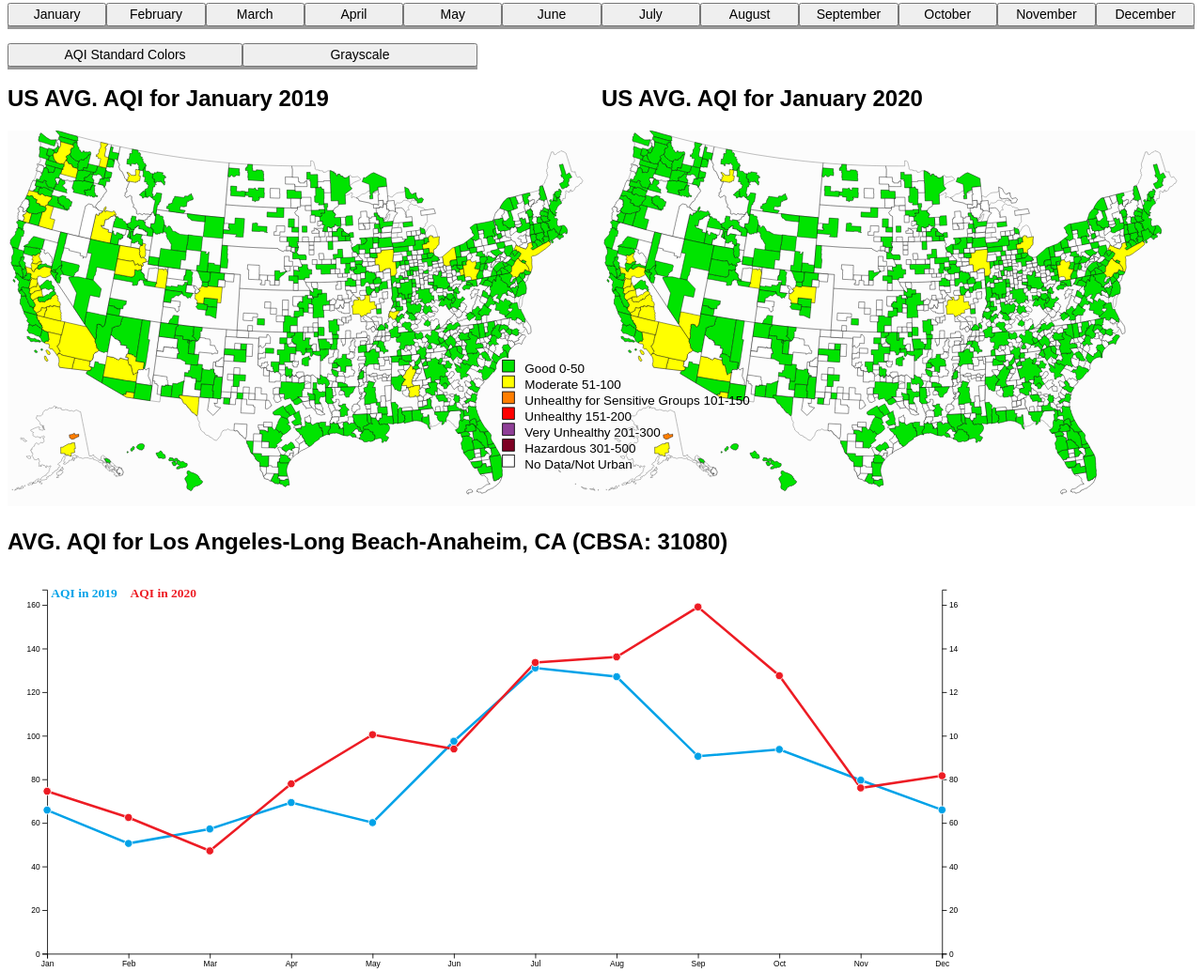
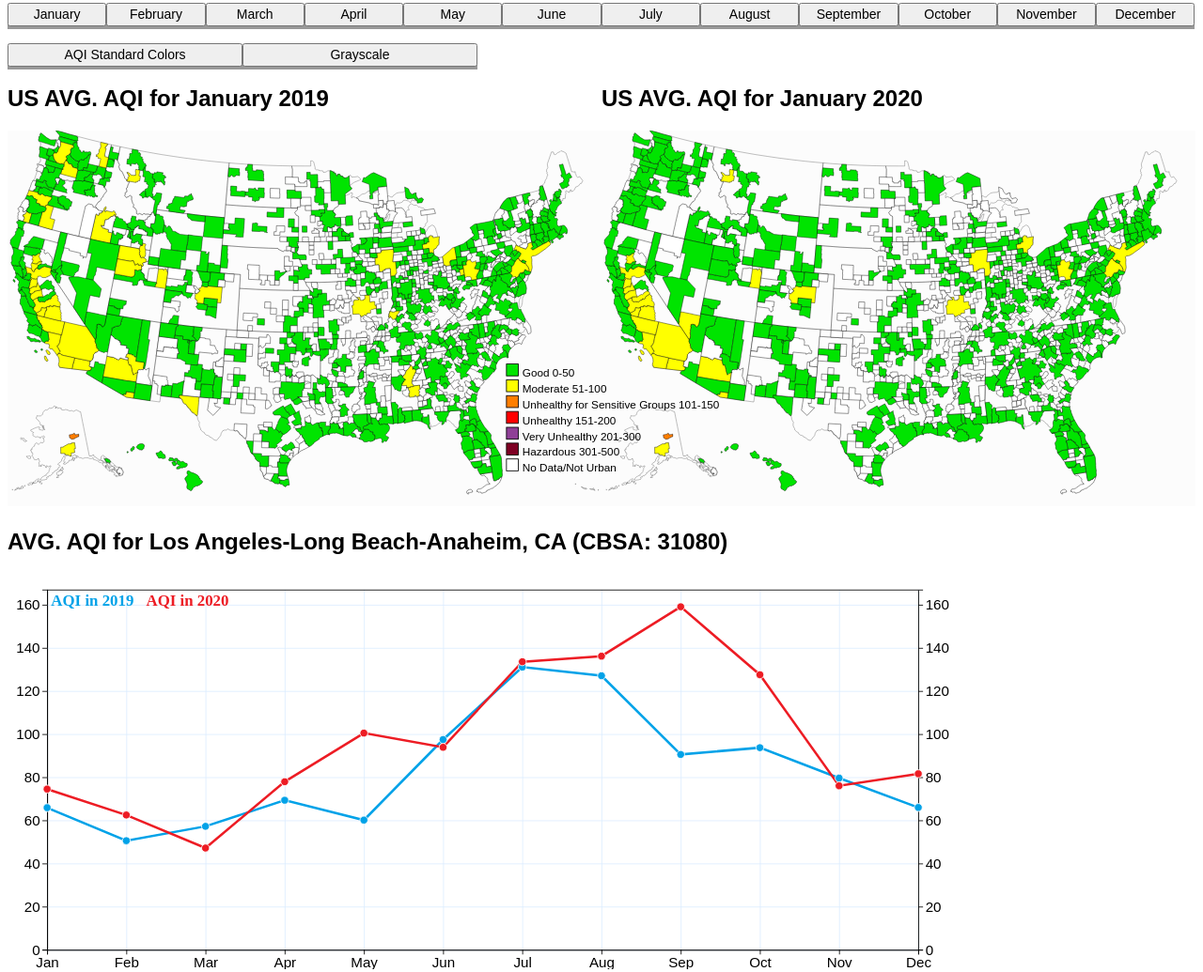
Before and after one commit to NateRice/DSC530project, a plain HTML site: page index.html in a window 1280 px wide. Shown: the part 252-1287 px from the top of the page at 94% size. Drawn offline with Linux system fonts and the light colour scheme.

Commit message:
updated index.html: increased scatterplot font size, added gridlines for scatterplot, cleaned up unused code and comments

```diff
--- a/index.html
+++ b/index.html
@@ -45,7 +45,19 @@
             box-shadow: 0 5px #666;
             transform: translateY(4px);
         }
-
+        .axes
+        {
+            font-size: 18px;
+        }
+        .legendtext
+        {
+            font-size: 20px;
+            cursor: pointer;
+        }
+        .axis-grid line
+        {
+            stroke: #def;
+        }
         #selectable2019
         {
             float: left;
@@ -151,8 +163,7 @@
 
     // DATA SOURCES:
     // US Census Shapefiles: https://www.census.gov/cgi-bin/geo/shapefiles/index.php
-    // US EPA AirQuality Pre-generated data files: https://aqs.epa.gov/aqsweb/airdata/download_files.html#Annual
-    // https://aqs.epa.gov/aqsweb/airdata/download_files.html#AQI
+    // US EPA AirQuality Pre-generated data files: https://aqs.epa.gov/aqsweb/airdata/download_files.html#AQI
 
     // Source 1: US Census CBSA(Core-Based Statistical Areas) - Metropolitan/Micropolitan - shapefile converted to topojson and simplified using https://mapshaper.org/
     let topojsonCBSA = "./data/us_cbsa_simple_topo.json";
@@ -164,7 +175,7 @@
     let avgAQI2019 = "./data/monthlyAQI2019.csv";
 
     //source 4: 2020AQI with months
-    let avgAQI2020 = "./data/monthlyAQI2020.csv"; //  //source 9: full data for 2019
+    let avgAQI2020 = "./data/monthlyAQI2020.csv";
 
 
 	// raw source files for lazy edits, comment out the above section to use these
@@ -176,14 +187,17 @@
 	let avgAQI2020 = "https://raw.githubusercontent.com/NateRice/DSC530project/main/data/monthlyAQI2020.csv";
 	*/
 
+
     // use a map projection then scale and translate to the center of the screen
     let projection = d3.geoAlbersUsa().scale(1000).translate([365,225])
     // use the map projection
     let geoPath = d3.geoPath().projection(projection);
 
+    // default values on page load
     let selectedMonth = "Jan";
 	let selectedCBSA = "31080";
 	let selectedName = "Los Angeles-Long Beach-Anaheim, CA";
+
 	// dictionaries we kept adding in as we went along
     let monthNames = { // for titles
         "Jan":"January",
@@ -230,14 +244,13 @@
 
     let aqiColors = ["#00e400","#ffff00","#ff7e00","#ff0000","#8f3f97","#7e0023"]; //EPA AQI official color categories
     let grays = ['#D8D8D8','#B4B4B4','#909090','#6C6C6C','#484848','#242424']; //grayscale
-    let colormap = aqiColors;
-
+    let colormap = aqiColors; // color scale in use
 
 	let aqiGraph = ["#00A2E8","#ED1C24"]; // distinct colors for scatterplot
 	let grayGraph = ["#ACACAC","#555555"]; // grayscale
-	let colorplot = aqiGraph;
+	let colorplot = aqiGraph; // color scale in use
 
-    // use a promise function to load all data files and then perform actions defined by main function
+    // use a promise function to load all data files and then perform actions defined by following functions
     Promise.all([
             d3.json(topojsonCBSA),  // data[0] is CBSA json data
             d3.json(topojsonState), // data[1] is State json data
@@ -245,30 +258,28 @@
             d3.csv(avgAQI2020)      // data[3] is 2020 AQI data
 		]).then(function (data) {
 		let map2019 = choroplethMap(data,data[2],'#selectableAQIMap',"translate(0,0)")
-        let map2020 = choroplethMap(data,data[3],'#selectableAQIMap',"translate(750,0)") //700,0
-        let legend = legendAQI('#selectableAQIMap',"translate(625,280)") // 550,245 bottom right 1210,245
+        let map2020 = choroplethMap(data,data[3],'#selectableAQIMap',"translate(750,0)")
+        let legend = legendAQI('#selectableAQIMap',"translate(630,285)") // bottom right 1210,245
 		let scatterplot = scatter(data);
 
-//------------------BUTTON CONTROL----------------------------------------------------------------------------------
-        // function to update month
+//------------------BUTTON CONTROL----------------------------------------------------------------------------------//
+        // function to update month after button click
         function updateMonth() {
 			let mname = monthNames[selectedMonth];
             d3.selectAll("#selectableAQIMap > *").remove();
             d3.select(".infobox .dataMonth").html("*** Select a month name to filter the data. *** Current Month: "+mname+"</p>");
             d3.select("#selectable2019").html("<h2>US AVG. AQI for " + mname + " 2019</h2>");
             d3.select("#selectable2020").html("<h2>US AVG. AQI for " + mname + " 2020</h2>");
-            d3.select('#selectableAQIMap')
             map2019 = choroplethMap(data,data[2],'#selectableAQIMap',"translate(0,0)")
             map2020 = choroplethMap(data,data[3],'#selectableAQIMap',"translate(750,0)")
-            legend = legendAQI('#selectableAQIMap',"translate(625,280)")
+            legend = legendAQI('#selectableAQIMap',"translate(630,285)")
         }
 
+        // function to update scatterplot after map region click
         function updateScatter() {
-            // this works when only clicking on buttons, but being outside of the choroplethMap() scope prevents us from changing regions
             d3.selectAll("#scatterplot > *").remove();
             scatterplot = scatter(data);
         }
-
 
 		// month buttons
         let interface1 = d3.selectAll("#buttons");
@@ -301,14 +312,11 @@
 				updateScatter()
             })
 
-
-
-
     // function to create legend, pass in div id where legend will take place
     // modified code from https://www.d3-graph-gallery.com/graph/custom_legend.html
     function legendAQI(divID,translate){
-        colormap2 = colormap
-        colormap2.push("#FFFFFF")
+        colormap2 = colormap // needed to update to add the white no data
+        colormap2.push("#FFFFFF") // add white
         let mapLegend = d3.select(divID).append("g")
             .attr("transform", translate)
         let keys = ["Good 0-50","Moderate 51-100","Unhealthy for Sensitive Groups 101-150","Unhealthy 151-200",
@@ -332,15 +340,15 @@
             .enter()
             .append("text")
             .attr("class","caption")
-            .attr("x", 10 + size*1.2)
+            .attr("x", 5 +size)
             .attr("y", function(d,i){return 15 + i*(size+5) + (size/2)})
             .style("fill", "black")
             .text(function(d){return d})
             .attr("text-anchor", "left")
             .style("alignment-baseline", "middle")
+            .style("font-size","14px")
 
     }
-
 
     //---------------------Draw the Choropleth Map-----------------------------------------------------------------------------------
     // function to draw a Choropleth Map of AQI data
@@ -384,7 +392,7 @@
             .range(colormap)
 
 
-        // Append a SVG element to body, then append a path for the boundaries
+        // Select the div/svg and append group, then append a path for the boundaries
         let mapAQI_CBSA = d3.select(divID).append("g")
             .attr("transform", translate);
 
@@ -398,8 +406,6 @@
             .attr("class", "path_geo")
             // draw the map
             .attr("d", geoPath)
-            // before the animation, start with white map
-            //.attr("fill", "white")
             // tooltip
             .on("mousemove", function (mouseData, d) {
                 try {
@@ -432,13 +438,8 @@
 				catch (error) {
 					selectedName = d.properties.NAMELSAD;
 				}
-				updateScatter(); // FIX THIS!
+				updateScatter();
 			})
-
-            // animation
-            // .transition()
-            // .delay(function(d,i){return i*2})
-            // .duration(800)
 
             // fill with color
             .style("fill", function (d) {
@@ -450,15 +451,6 @@
                     return "white"
                 }
             })
-            /*    // zoom feature
-                  d3.select('#selectableAQIMap').call(d3.zoom()
-                  .extent([[0,0],[1500,400]])
-                  .scaleExtent([1,8])
-                  .on("zoom",zoomed)
-                  )
-                  function zoomed({transform}){
-                      mapAQI_CBSA.attr("transform",transform)
-                  }*/
         }
     }) // end of Promise.then(function (data) {
 
@@ -466,10 +458,7 @@
 		// modified code from https://www.d3-graph-gallery.com/graph/connectedscatter_legend.html
 		function scatter(data){
             let dataFull = [{name:"2019",values:data[2]},{name:"2020",values:data[3]}];
-
-					//d3.selectAll("#scatterplot").remove();
 		    d3.select("#scatterhead").html("<h2>AVG. AQI for "+selectedName+" (CBSA: "+selectedCBSA+")</h2>");
-
 		    // filter the data by CBSA Code
     	    // console.log(selectedCBSA)
             let ymax = 0;
@@ -480,7 +469,7 @@
                 ymax = Math.max(ymax,d3.max(dataFull[i].values, function(d) { return +d.AQI; }))
             }
 
-                    const margin = {top:20 , bottom: 20 , left: 50 ,right: 20};
+            const margin = {top:20 , bottom: 25 , left: 50 ,right: 50};
             const height = 500 - margin.top - margin.bottom;
             const width = 1200 - margin.left - margin.right;
 
@@ -491,31 +480,45 @@
                 .attr("height", height + margin.top + margin.bottom)
                 .append("g")
                 .attr("transform",`translate(${margin.left},${margin.top})`);
+
             // colors
             const color = d3.scaleOrdinal()
                 .domain([0,dataFull.length-1])
                 .range(colorplot);
 
-					// x axis stuff
-					const x = d3.scaleLinear()
-					  .domain([1,12])
-					  .range([0,width]);
+            // create x axis scale
+            const x = d3.scaleLinear().domain([1,12]).range([0,width]);
+            // create y axis scale
+            const y = d3.scaleLinear().domain([0,ymax*1.05]).range([height,0]);
+
+            // create grid lines
+            const xAxisGrid = d3.axisBottom(x).tickSize(-height).tickFormat('');
+            const yAxisGrid = d3.axisLeft(y).tickSize(-width).tickFormat('');
+            // render grid axes
+            svg.append('g')
+                .attr("class", "x axis-grid")
+                .attr("transform", `translate(0, ${height})`)
+                .call(xAxisGrid);
+            svg.append('g')
+                .attr("class", "y axis-grid")
+                .call(yAxisGrid)
+
+            // add x-axis
             svg.append("g")
+                .attr("class","axes")
                 .attr("transform", `translate(0, ${height})`)
                 .call(d3.axisBottom(x).tickFormat(function (d) {
                     return numMonth[d];
                 }));
 
-					// y axis stuff
-					const y = d3.scaleLinear()
-					  .domain([0,ymax*1.05])
-					  .range([height,0]);
+            // Add y-axis
             svg.append("g")
+                .attr("class","axes")
                 .call(d3.axisLeft(y));
             svg.append("g")
+                .attr("class","axes")
                 .call(d3.axisRight(y))
                 .attr("transform", `translate(${width}, 0)`);
-
             // draw lines
             const line = d3.line()
                 .x(d => x(+d.month))
@@ -546,32 +549,17 @@
                 .attr("r", 5)
                 .attr("stroke", "white")
 
-					/*
-					// Add a label at the end of each line
-					svg
-					  .selectAll("dataLabels")
-					  .data(data)
-					  .join('g')
-						.append("text")
-						  .attr("class", d => d.name)
-						  .datum(d => { return {name: d.name, value: d.values[d.values.length - 1]}; }) // keep only the last value of each time series
-						  .attr("transform", d => `translate(${x(d.value.month)},${y(d.value.AQI)})`) // Put the text at the position of the last point
-						  .attr("x", 12) // shift the text a bit more right
-						  .text(d => d.name)
-						  .style("fill", d => color(d.name))
-						  .style("font-size", 15)
-					*/
             // Add a legend (interactive)
 			svg
 			  .selectAll("dataLegend")
 			  .data(dataFull)
 			  .join('g')
 				.append("text")
-						  .attr('x', (d,j) => 5+ j*100)
-						  .attr('y', 10)
+                .attr("class", "legendtext")
+                .attr('x', (d,j) => 5+ j*120)
+                .attr('y', 20)
                 .text(d => "AQI in "+d.name)
                 .style("fill", d => color(d.name))
-						  //.style("font-size", 16) // doesn't seem to matter
                 .style("font-weight","bold")
                 .on("click", function(event,d){
                     // is the element currently visible ?
@@ -580,7 +568,6 @@
                     d3.selectAll(".AQI" + d.name).transition().style("opacity", currentOpacity == 1 ? 0:1)
                 })
         }
-
 </script>
 </body>
 </html>
```
Lines whose indentation alone changed are shown as unchanged.
